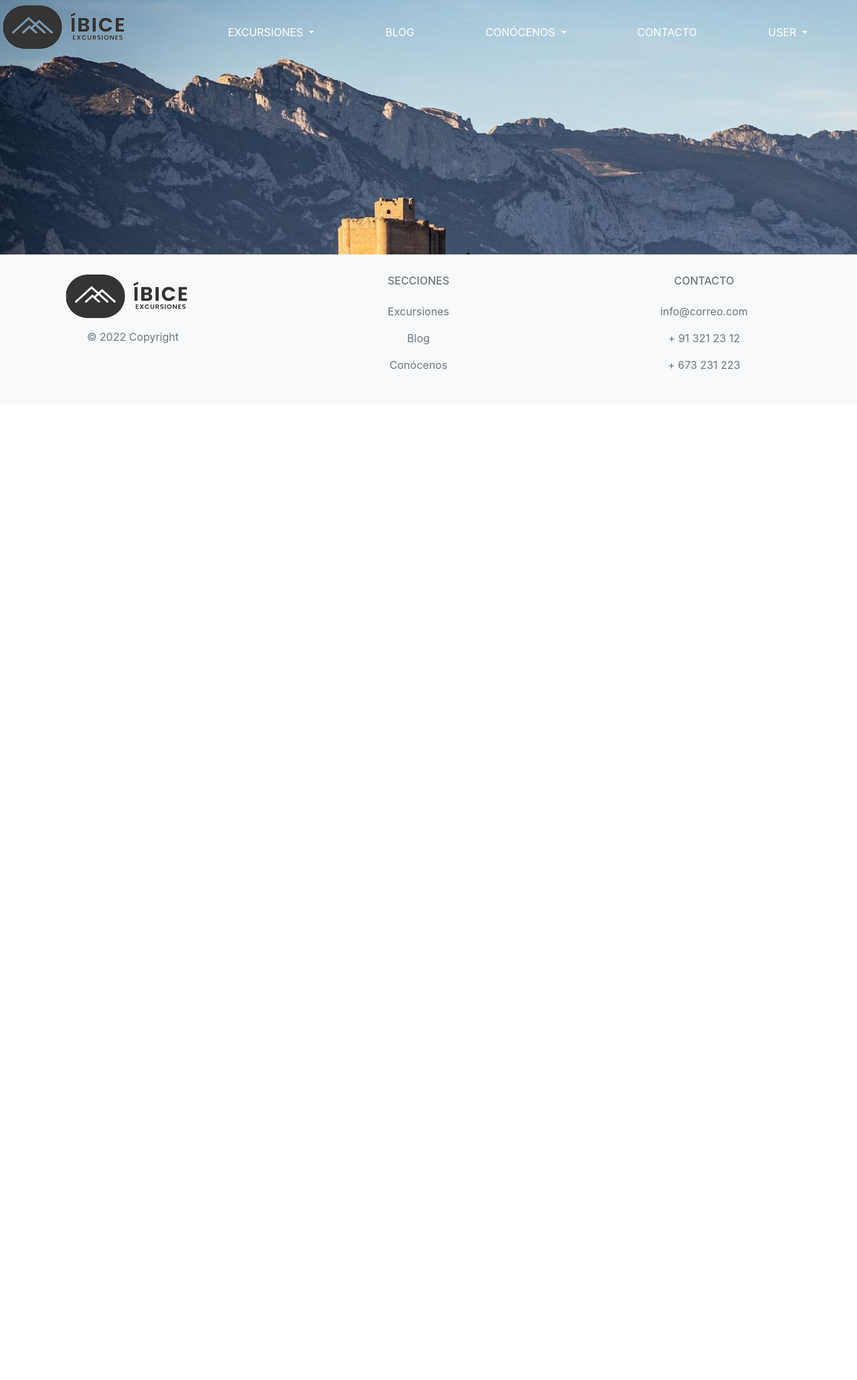
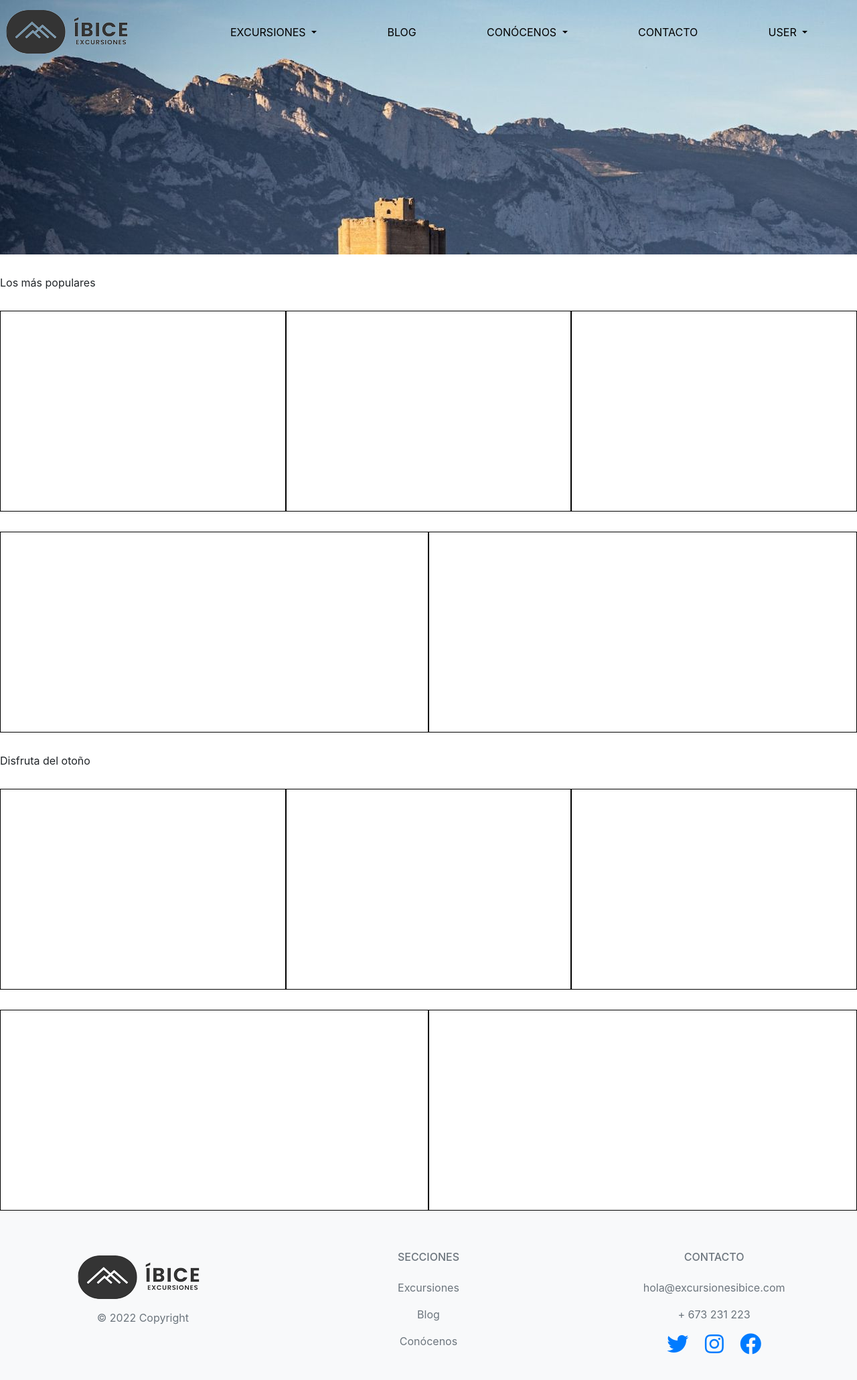
Before and after one commit to ArturoCode/excursiones-ibice, a PHP site: page /html/index.html in a window 1280 px wide. Shown: the whole page at 67% size. Before the commit the page ends 551 px from the top, so only its background shows below. Run offline with PHP 8.4, Linux system fonts and the light colour scheme.

Commit message:
FEAT: Update changes

```diff
--- a/frontend/css/index.css
+++ b/frontend/css/index.css
@@ -1,20 +1,23 @@
 /*PROYECTO */
+
+* {
+  /*border:2px red solid;*/
+}
 
 body {
   background-color: #ffffff;
-  width: 100vw;
 }
 
 #logo {
   width: 200px;
   height: 65px;
+  margin-top: 7px;
+  margin-left: 5px;
 }
 
 #header {
   background-image: url("../media/header.jpg");
   background-size: cover;
-  background-repeat: no-repeat;
-  width: 100vw;
   height: 380px;
 }
 #header li:first-of-type {
@@ -32,18 +35,36 @@ body {
 }
 
 #menu {
-  position: fixed;
+  /*Cambiar el fixed por un boton que suba al inicio de la pagina/*
+  /*position: fixed;*/
   width: 100%;
+  /*padding-bottom: 10px;*/
+}
+
+.nav-item a {
+  color: black;
+}
+
+.ficha, .promo{
+  height:300px;
+  border: 1px solid black;
+}
+.row{
+  /*Para que no tenga el margen por defecto de bootstrap*/
+  margin-right:0;
+  margin-left:0;
+  margin-top:30px;
+
 }
 
 footer {
   padding: 30px 0;
 }
 
-footer div.row {
-  max-width: 100%;
-}
-
 #menu nav {
   padding: 0.5rem 0;
 }
+
+#contacto a{
+  margin:10px;
+}
--- a/frontend/html/index.html
+++ b/frontend/html/index.html
@@ -12,6 +12,14 @@
     />
     <link rel="stylesheet" href="../css/index.css" />
 
+    <link
+        rel="stylesheet"
+        href="https://cdnjs.cloudflare.com/ajax/libs/font-awesome/5.15.3/css/all.min.css"
+        integrity="sha512-iBBXm8fW90+nuLcSKlbmrPcLa0OT92xO1BIsZ+ywDWZCvqsWgccV3gFoRBv0z+8dLJgyAHIhR35VZc2oM/gI1w=="
+        crossorigin="anonymous"
+        referrerpolicy="no-referrer"
+        />
+
     <title>Inicio - Excursiones Íbice</title>
   </head>
   <body>
@@ -24,7 +32,7 @@
             <button
               class="navbar-toggler nav-bar-color navbar-light"
               type="button"
-              data-toggle="collapse"
+              data-bs-toggle="collapse"
               data-target="#navbarSupportedContent"
               aria-controls="navbarSupportedContent"
               aria-expanded="false"
@@ -45,6 +53,7 @@
                     data-bs-toggle="dropdown"
                     aria-haspopup="true"
                     aria-expanded="false"
+                    style="color:black"
                   >
                     EXCURSIONES
                   </a>
@@ -56,7 +65,7 @@
                   </div>
                 </li>
                 <li class="nav-item">
-                  <a class="nav-link" href="#">BLOG</a>
+                  <a class="nav-link" href="#" style="color:black">BLOG</a>
                 </li>
                 <li class="nav-item dropdown">
                   <a
@@ -67,6 +76,7 @@
                     data-bs-toggle="dropdown"
                     aria-haspopup="true"
                     aria-expanded="false"
+                    style="color:black"
                   >
                     CONÓCENOS
                   </a>
@@ -75,7 +85,7 @@
                   </div>
                 </li>
                 <li class="nav-item">
-                  <a class="nav-link" href="#">CONTACTO</a>
+                  <a class="nav-link" href="#" style="color:black">CONTACTO</a>
                 </li>
                 <li class="nav-item dropdown">
                   <a
@@ -86,6 +96,7 @@
                     data-bs-toggle="dropdown"
                     aria-haspopup="true"
                     aria-expanded="false"
+                    style="color:black"
                   >
                     USER<img />
                   </a>
@@ -106,31 +117,48 @@
     </header>
 
     <!--CONTENIDO-->
+    <div id="contenido">
+      <!--EXCURSIONES SELECCIONADAS-->
+      <div class="row">Los más populares</div>
+      <div class="row excursiones-seleccionadas">
+        <div class="col-4 ficha">
+
+        </div>
+        <div class="col-4 ficha">
+        </div>
+        <div class="col-4 ficha">
+        </div>
+      </div>
+      <!--PROMOCIONES-->
+      <div class="row promociones">
+        <div class="col-6 promo">
+
+        </div>
+        <div class="col-6 promo">
+
+        </div>
+      </div>
 
       <!--EXCURSIONES SELECCIONADAS-->
-    <div class="excursiones-seleccionadas">
-      <div class="excursion"></div>
-      <div class="excursion"></div>
-      <div class="excursion"></div>
+      <div class="row">Disfruta del otoño</div>
+      <div class="row excursiones-seleccionadas">
+        <div class="col-4 ficha">
+
+        </div>
+        <div class="col-4 ficha">
+        </div>
+        <div class="col-4 ficha">
+        </div>
       </div>
 
       <!--PROMOCIONES-->
-    <div class="promociones">
-      <div class="promo"></div>
-      <div class="promo"></div>
+      <div class="row promociones">
+        <div class="col-6 promo">
+
         </div>
+        <div class="col-6 promo">
 
-    <!--EXCURSIONES SELECCIONADAS-->
-    <div class="excursiones-seleccionadas">
-      <div class="excursion"></div>
-      <div class="excursion"></div>
-      <div class="excursion"></div>
         </div>
-
-    <!--PROMOCIONES-->
-    <div class="promociones">
-      <div class="promo"></div>
-      <div class="promo"></div>
       </div>
 
       <!--OPINIONES-->
@@ -150,6 +178,10 @@
         <!--CARROUSEL-->
         <div id="carrousel"></div>
       </div>
+    </div>
+
+
+
 
     <!--FOOTER-->
     <footer class="text-center text-muted bg-light">
@@ -172,11 +204,19 @@
           </p>
         </div>
 
-        <div class="col-4">
+        <div class="col-4" id="contacto">
           <h6 class="text-uppercase mb-4">Contacto</h6>
-          <p>info@correo.com</p>
-          <p>+ 91 321 23 12</p>
+          <p>hola@excursionesibice.com</p>
           <p>+ 673 231 223</p>
+          <a href="#" target="_blank">
+            <i class="fab fa-twitter fa-2x margin-top-20px margin-right-20px"></i>
+          </a>
+          <a href="#" target="_blank">
+            <i class="fab fa-instagram fa-2x margin-top-20px margin-right-20px"></i>
+          </a>
+          <a href="#" target="_blank">
+              <i class="fab fa-facebook fa-2x margin-top-20px margin-right-20px"></i>
+          </a>
         </div>
       </div>
     </footer>
```
Also changed, not shown: docs/Apuntes/dia-dia.md (+3 -0 lines), docs/Apuntes/documento-proyecto.md (+2 -0 lines). Lines whose indentation alone changed are shown as unchanged.
